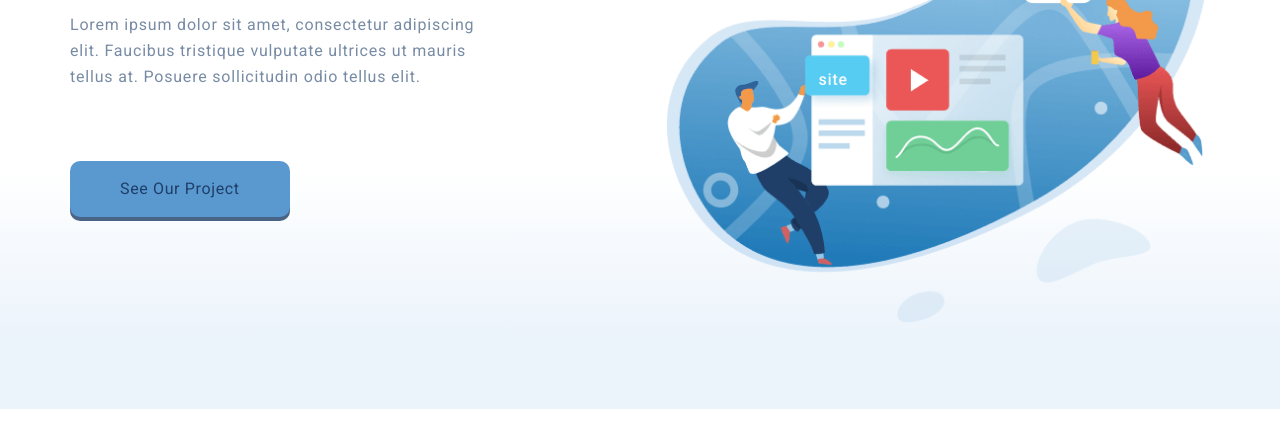
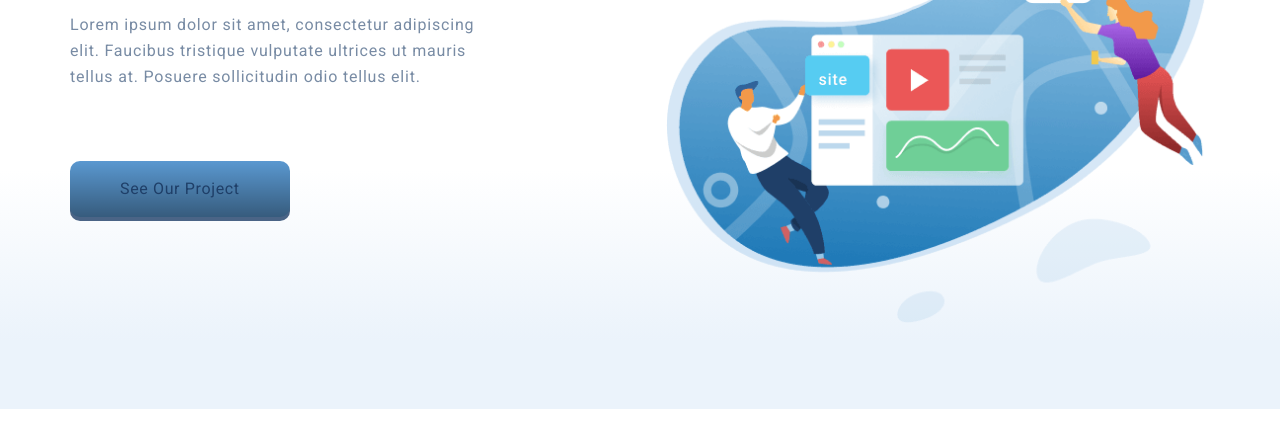
Before and after one commit to tortilla72/gb_lesson8, a plain HTML site: page index.html in a window 1280 px wide. In both pictures the pointer is over the link "See Our Project". Shown: the part 359-800 px from the top of the page. Drawn offline with Linux system fonts and the light colour scheme.

Commit message:
2021.03.31 v1.0

```diff
--- a/style.css
+++ b/style.css
@@ -144,7 +144,7 @@ body {
 .btn-submit:hover {
     color: #1F3F68;
     box-shadow: 0px 4px 0px rgba(31, 63, 104, 0.8);
-    background-image: linear-gradient(bottom, rgba(0, 0, 0, 0), rgba(0, 0, 0, 0.4));
+    background-image: linear-gradient(to bottom, rgba(0, 0, 0, 0), rgba(0, 0, 0, 0.4));
 
 }
 
```
